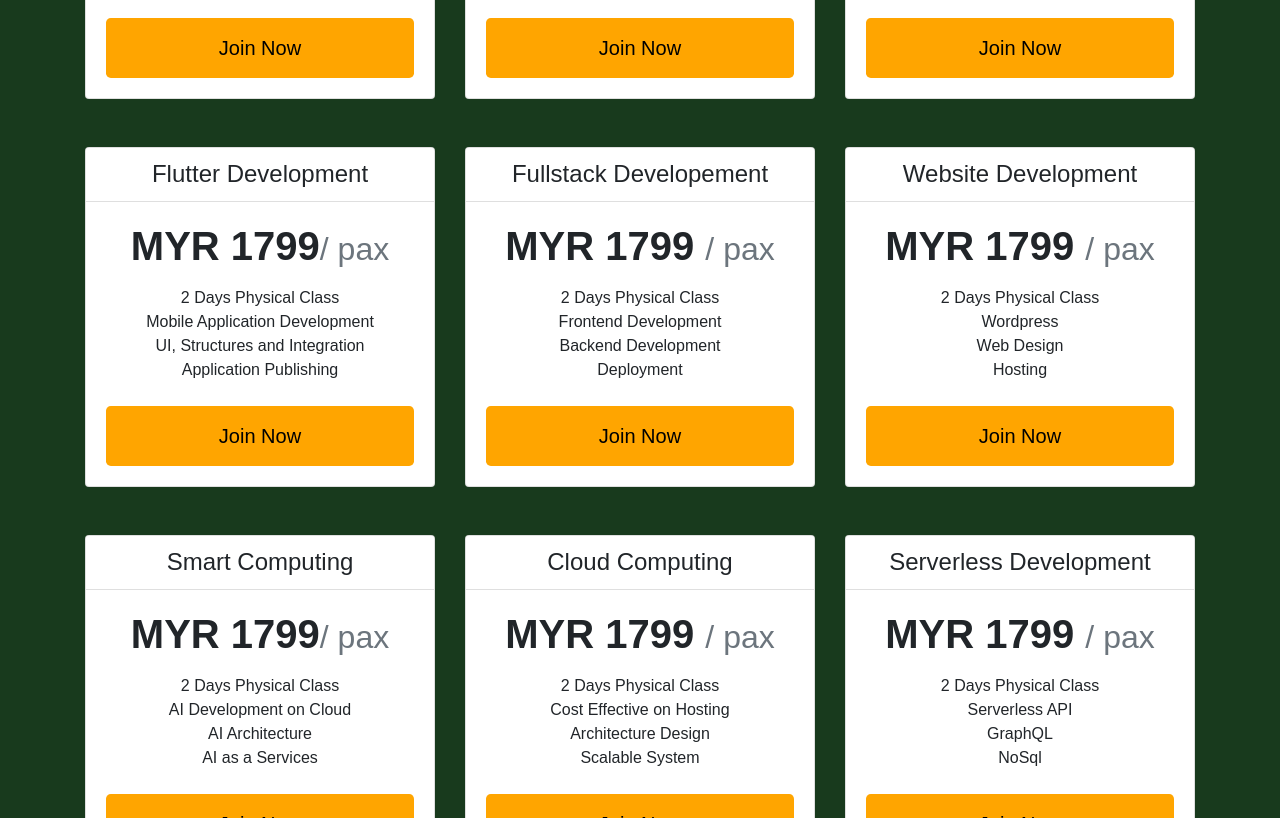
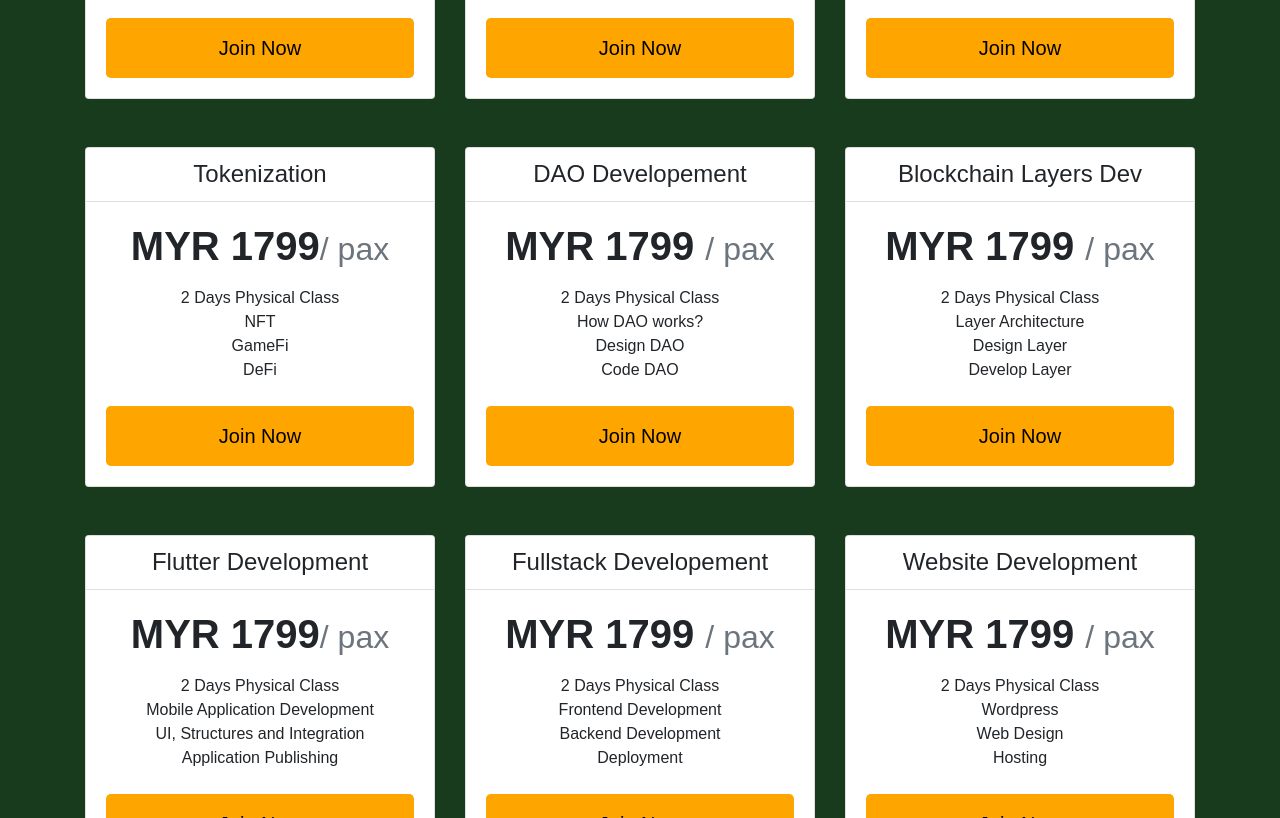
Before and after one commit to Courses-My/Courses, a plain HTML site: page index.html in a window 1280 px wide. Shown: the part 1100-1918 px from the top of the page. Drawn offline with nearby package versions, Linux system fonts and the light colour scheme; a web font is replaced by a local one.

Commit message:
add courses

```diff
--- a/index.html
+++ b/index.html
@@ -104,6 +104,59 @@
                         <li>Python with Data Science</li>
                         <li>TensorFlow</li>
                         <li>ChatGPT</li>
+                      </ul>
+                      <button type="button" class="btn btn-lg btn-block btn-primary">Join Now</button>
+                    </div>
+                  </div>
+                </div>
+              </div>
+              <div class="row pt-4">
+                <div class="col-md-4">
+                  <div class="card mb-4 box-shadow">
+                    <div class="card-header">
+                      <h4 class="my-0 font-weight-normal">Tokenization</h4>
+                    </div>
+                    <div class="card-body">
+                      <h1><b>MYR 1799</b><small class="text-muted">/ pax</small></h1>
+                      <ul class="list-unstyled mt-3 mb-4">
+                        <li>2 Days Physical Class</li>
+                        <li>NFT</li>
+                        <li>GameFi</li>
+                        <li>DeFi</li>
+                      </ul>
+                      <a href="https://app.senangpay.my/payment/167591365460"><button type="button" class="btn btn-lg btn-block btn-outline-info">Join Now</button></a>
+                    </div>
+                  </div>
+                </div>
+                <div class="col-md-4">
+                  <div class="card mb-4 box-shadow">
+                    <div class="card-header">
+                      <h4 class="my-0 font-weight-normal">DAO Developement</h4>
+                    </div>
+                    <div class="card-body">
+                      <h1><b>MYR 1799 </b><small class="text-muted">/ pax</small></h1>
+                      <ul class="list-unstyled mt-3 mb-4">
+                        <li>2 Days Physical Class</li>
+                        <li>How DAO works?</li>
+                        <li>Design DAO</li>
+                        <li>Code DAO</li>
+                      </ul>
+                      <button type="button" class="btn btn-lg btn-block btn-primary">Join Now</button>
+                    </div>
+                  </div>
+                </div>
+                <div class="col-md-4">
+                  <div class="card mb-4 box-shadow">
+                    <div class="card-header">
+                      <h4 class="my-0 font-weight-normal">Blockchain Layers Dev</h4>
+                    </div>
+                    <div class="card-body">
+                      <h1><b>MYR 1799 </b><small class="text-muted">/ pax</small></h1>
+                      <ul class="list-unstyled mt-3 mb-4">
+                        <li>2 Days Physical Class</li>
+                        <li>Layer Architecture</li>
+                        <li>Design Layer</li>
+                        <li>Develop Layer</li>
                       </ul>
                       <button type="button" class="btn btn-lg btn-block btn-primary">Join Now</button>
                     </div>
```
